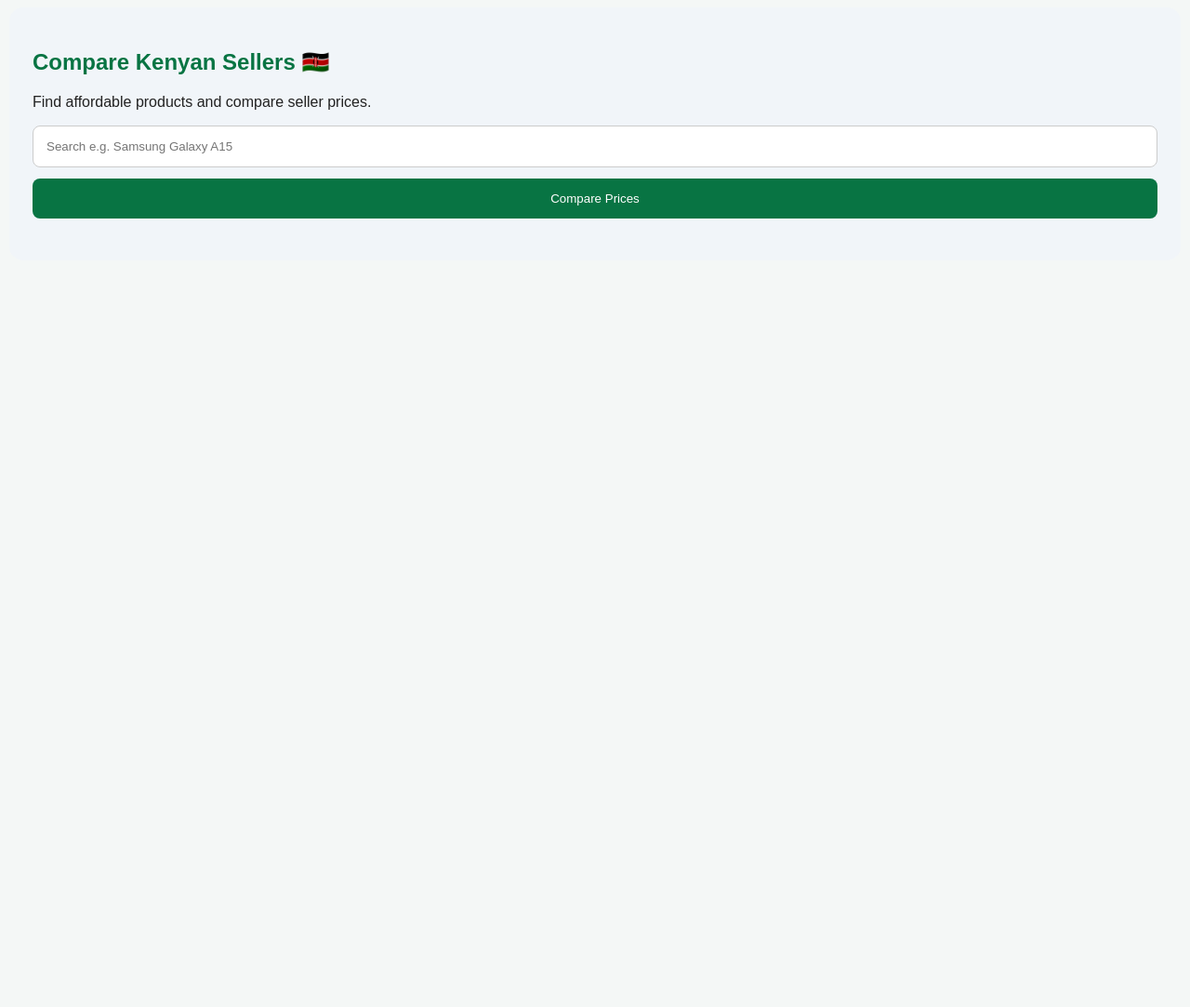
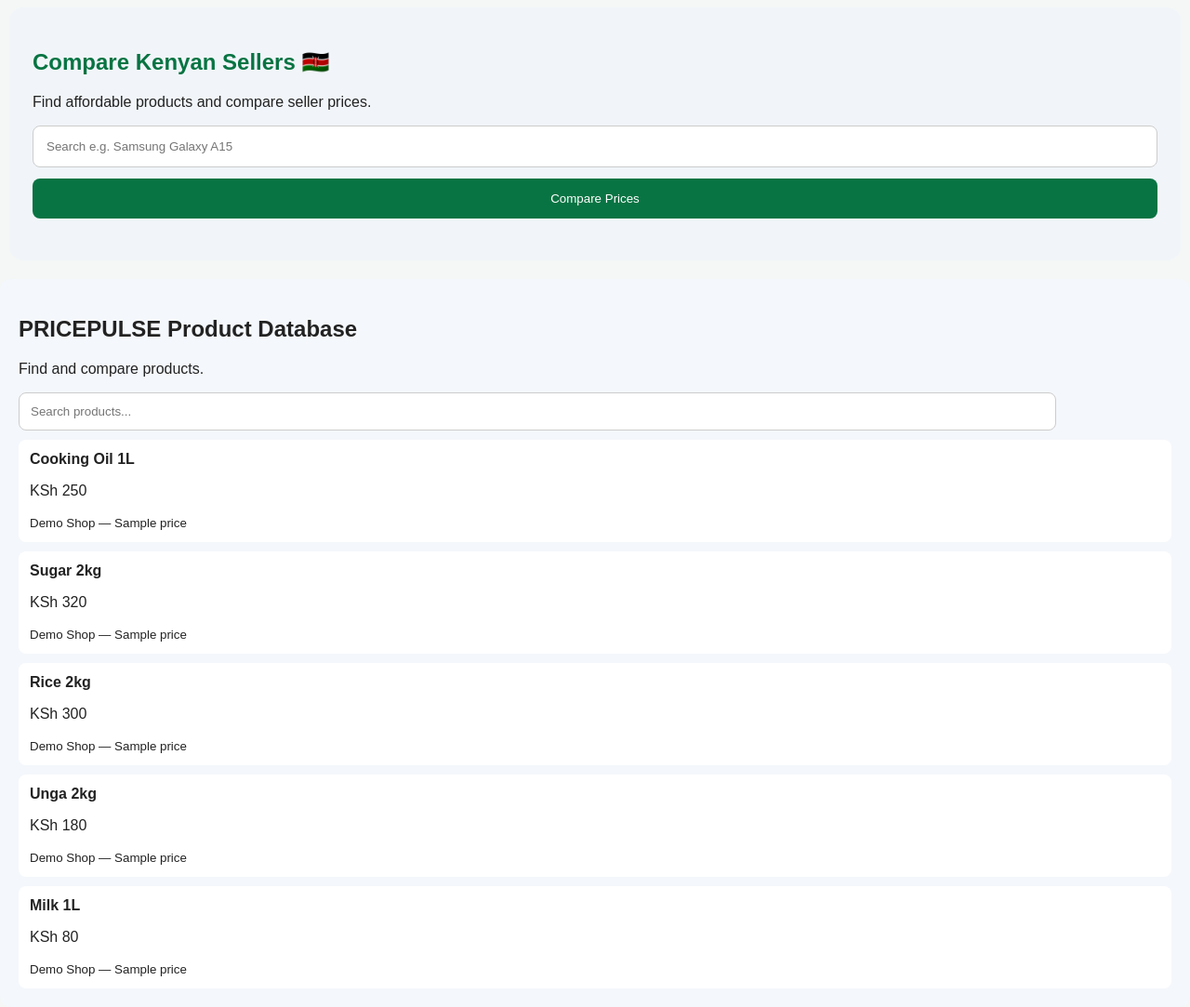
Before and after one commit to samsonlouiz777-code/PricePulse-, a plain HTML site: page index.html in a window 1280 px wide. Shown: the part 936-2019 px from the top of the page at 93% size. Before the commit the page ends 1236 px from the top, so only its background shows below. Drawn offline with Linux system fonts and the light colour scheme.

Commit message:
Update index.html
Signed-off-by: samsonlouiz777-code <samsonlouiz777@gmail.com>

```diff
--- a/index.html
+++ b/index.html
@@ -345,5 +345,45 @@ function searchKenyanProducts() {
 }
 </script>
 
+<section id="pricepulse-products" style="padding:20px;background:#f4f7fb;border-radius:12px;">
+  <h2>PRICEPULSE Product Database</h2>
+  <p>Find and compare products.</p>
+  <input id="ppSearch" type="text" placeholder="Search products..." style="padding:12px;width:90%;border:1px solid #ccc;border-radius:8px;">
+  <div id="ppResults"></div>
+</section>
+
+<script>
+const ppProducts = [
+  {name:"Cooking Oil 1L",price:250,shop:"Demo Shop"},
+  {name:"Sugar 2kg",price:320,shop:"Demo Shop"},
+  {name:"Rice 2kg",price:300,shop:"Demo Shop"},
+  {name:"Unga 2kg",price:180,shop:"Demo Shop"},
+  {name:"Milk 1L",price:80,shop:"Demo Shop"}
+];
+
+function ppDisplayProducts(search="") {
+  const results = document.getElementById("ppResults");
+  const filtered = ppProducts.filter(p =>
+    p.name.toLowerCase().includes(search.toLowerCase())
+  );
+
+  results.innerHTML = filtered.length
+    ? filtered.map(p => `
+      <div style="background:white;padding:12px;margin-top:10px;border-radius:8px;">
+        <strong>${p.name}</strong>
+        <p>KSh ${p.price}</p>
+        <small>${p.shop} — Sample price</small>
+      </div>
+    `).join("")
+    : "<p>No products found.</p>";
+}
+
+document.getElementById("ppSearch").addEventListener("input", e => {
+  ppDisplayProducts(e.target.value);
+});
+
+ppDisplayProducts();
+</script>
+
 </body>
                 </html>
```
